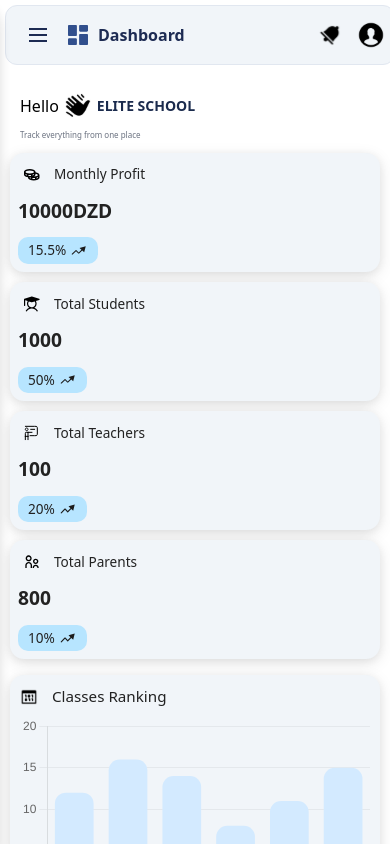
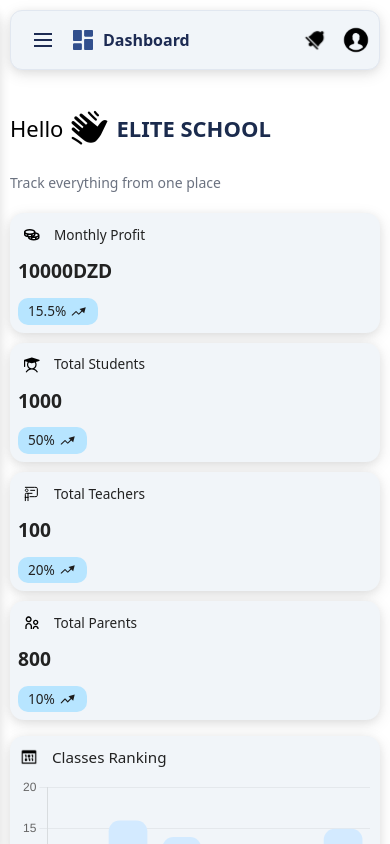
Before and after one commit to Aiimene/Edux, a Next.js app: page /admin/dashboard in a window 390 px wide. Shown: the top 844 px of the page. Built offline with nearby package versions, Linux system fonts and the light colour scheme.

Commit message:
refactor : upading the layout and styling

```diff
--- a/src/app/admin/dashboard/layout.module.css
+++ b/src/app/admin/dashboard/layout.module.css
@@ -1,20 +1,24 @@
 .container {
   width: 100%;
   box-sizing: border-box;
+  margin-top: 20px;
+  padding: 0;
 }
 
 .greetingSection {
   display: flex;
   align-items: center;
   gap: -4px;
-  margin-left: 25px;
-  margin-top: -10px;
-  margin-bottom: 20px;
+  margin-left: 0;
+  margin-top: 30px;
+  margin-bottom: 30px;
   flex-wrap: wrap;
 }
 
 .greetingText {
   margin: 0;
+  font-size: 32px;
+  font-weight: 500;
 }
 
 .greetingIcon {
@@ -24,55 +28,71 @@
 .enterpriseName {
   margin: 0;
   color: #1B2B4D;
-  font-size: 18px;
+  font-size: 32px;
   font-weight: 600;
 }
 
 .subtitle {
   margin: 0;
-  margin-left: 30px;
+  margin-left: 0;
   margin-top: -30px;
-  margin-bottom: 20px;
+  margin-bottom: 30px;
   color: #6b7280;
-  font-size: 10px;
-  font-weight: 60;
+  font-size: 18px;
+  font-weight: 400;
 }
 
 @media (max-width: 768px) {
+  .container {
+    margin-top: 15px;
+  }
+
   .greetingSection {
-    margin-left: 15px;
-    margin-top: -5px;
-    margin-bottom: 15px;
+    margin-left: 0;
+    margin-top: 25px;
+    margin-bottom: 25px;
     gap: 4px;
   }
 
+  .greetingText {
+    font-size: 26px;
+  }
+
   .enterpriseName {
-    font-size: 16px;
+    font-size: 26px;
   }
 
   .subtitle {
-    margin-left: 15px;
+    margin-left: 0;
     margin-top: -20px;
-    margin-bottom: 15px;
-    font-size: 9px;
+    margin-bottom: 25px;
+    font-size: 16px;
   }
 }
 
 @media (max-width: 480px) {
+  .container {
+    margin-top: 10px;
+  }
+
   .greetingSection {
-    margin-left: 10px;
-    margin-top: 0;
-    margin-bottom: 12px;
+    margin-left: 0;
+    margin-top: 20px;
+    margin-bottom: 20px;
+  }
+
+  .greetingText {
+    font-size: 22px;
   }
 
   .enterpriseName {
-    font-size: 14px;
+    font-size: 22px;
   }
 
   .subtitle {
-    margin-left: 10px;
+    margin-left: 0;
     margin-top: -15px;
-    margin-bottom: 12px;
-    font-size: 8px;
+    margin-bottom: 20px;
+    font-size: 14px;
   }
 }
--- a/src/app/admin/dashboard/layout.tsx
+++ b/src/app/admin/dashboard/layout.tsx
@@ -1,6 +1,10 @@
+'use client';
+
 import React from "react";
 import Image from "next/image";
 import enterpriseData from "../../../data/enterprise.json";
+import DashboardTop from "../../../components/dashboard/DashboardTop/DashboardTop";
+import { useSidebar } from "../../../hooks/useSidebar";
 import styles from "./layout.module.css";
 
 export default function DashboardLayout({
@@ -8,16 +12,21 @@ export default function DashboardLayout({
 }: {
   children: React.ReactNode;
 }) {
+  const { toggle } = useSidebar();
+
   return (
+    <>
+      <DashboardTop onMenuClick={toggle} />
       <div className={styles.container}>
         {/* Greeting Section */}
         <div className={styles.greetingSection}>
           <p className={styles.greetingText}>Hello</p>
-        <Image src="/icons/hello.svg" alt="hello" width={30} height={30} className={styles.greetingIcon} />
+          <Image src="/icons/hello.svg" alt="hello" width={45} height={45} className={styles.greetingIcon} />
           <p className={styles.enterpriseName}>{enterpriseData.name}</p>
         </div>
         <p className={styles.subtitle}>Track everything from one place</p>
         {children}
       </div>
+    </>
   );
 }
--- a/src/app/admin/dashboard/page.module.css
+++ b/src/app/admin/dashboard/page.module.css
@@ -2,6 +2,9 @@
   display: flex;
   gap: 22px;
   margin-bottom: 32px;
+  margin-left: 0;
+  margin-right: 0;
+  width: 100%;
   flex-wrap: wrap;
 }
 
@@ -10,6 +13,8 @@
   gap: 22px;
   width: 100%;
   margin-bottom: 32px;
+  margin-left: 0;
+  margin-right: 0;
   flex-wrap: wrap;
 }
 
@@ -25,6 +30,8 @@
   gap: 22px;
   width: 100%;
   margin-top: 24px;
+  margin-left: 0;
+  margin-right: 0;
   align-items: stretch;
   flex-wrap: wrap;
 }
--- a/src/app/admin/layout.module.css
+++ b/src/app/admin/layout.module.css
@@ -10,6 +10,7 @@
   flex-direction: column;
   width: 100%;
   transition: margin-left 0.3s ease-in-out;
+  margin-left: 20px;
 }
 
 .content {
@@ -17,16 +18,28 @@
   flex-grow: 1;
   width: 100%;
   overflow-x: hidden;
+  margin-right: 20px;
+  box-sizing: border-box;
 }
 
 @media (max-width: 768px) {
+  .mainContent {
+    margin-left: 0;
+  }
+
   .content {
     padding: 15px;
+    margin-right: 15px;
   }
 }
 
 @media (max-width: 480px) {
+  .mainContent {
+    margin-left: 0;
+  }
+
   .content {
     padding: 10px;
+    margin-right: 10px;
   }
 }
--- a/src/app/admin/layout.tsx
+++ b/src/app/admin/layout.tsx
@@ -1,9 +1,7 @@
 'use client';
 
 import React from "react";
-import { usePathname } from "next/navigation";
 import Sidebar from "../../components/UI/Sidebar";
-import DashboardTop from "../../components/dashboard/DashboardTop/DashboardTop";
 import { useSidebar } from "../../hooks/useSidebar";
 import styles from "./layout.module.css";
 
@@ -12,15 +10,12 @@ export default function AdminLayout({
 }: {
   children: React.ReactNode;
 }) {
-  const { isOpen, toggle, close } = useSidebar();
-  const pathname = usePathname();
-  const isDashboard = pathname === '/admin/dashboard';
+  const { isOpen, close } = useSidebar();
 
   return (
     <div className={styles.container}>
       <Sidebar isOpen={isOpen} onClose={close} />
       <div className={styles.mainContent}>
-        {isDashboard && <DashboardTop onMenuClick={toggle} />}
         <div className={styles.content}>
           {children}
         </div>
--- a/src/components/UI/Sidebar/Sidebar.module.css
+++ b/src/components/UI/Sidebar/Sidebar.module.css
@@ -10,7 +10,8 @@
   border-radius: 30px;
   overflow: hidden;
   box-sizing: border-box;
-  margin-top: 8px;
+  margin-top: 20px;
+  margin-left: 20px;
   position: relative;
   transition: transform 0.3s ease-in-out;
   z-index: 1000;
@@ -56,6 +57,7 @@
     top: 0;
     transform: translateX(-100%);
     margin-top: 0;
+    margin-left: 0;
     border-radius: 0 30px 30px 0;
     z-index: 1000;
     box-shadow: 2px 0 10px rgba(0, 0, 0, 0.1);
--- a/src/components/dashboard/DashboardCard/Dashboard.module.css
+++ b/src/components/dashboard/DashboardCard/Dashboard.module.css
@@ -8,7 +8,7 @@
     display: flex;
     flex-direction: column;
     gap: 8px;
-    margin-left: 10px;
+    margin-left: 0;
   }
 
   .header {
--- a/src/components/dashboard/DashboardTop/DashboardTop.module.css
+++ b/src/components/dashboard/DashboardTop/DashboardTop.module.css
@@ -1,7 +1,6 @@
 .topWrapper {
   width: 100%;
   max-width: 100%;
-
   min-height: 60px;
   height: 60px;
   background: #F1F5F9;
@@ -11,8 +10,9 @@
   align-items: center;
   justify-content: space-between;
   border: 1px solid #e1e7f0;
-  margin: 10px 8px 0 8px;
+  margin: 0 20px 0 0;
   box-sizing: border-box;
+  box-shadow: 0 4px 16px rgba(0,0,0,0.1), 0 2px 8px rgba(0,0,0,0.06);
 }
 
 /* LEFT SECTION */
@@ -129,7 +129,7 @@
 /* Responsive Styles */
 @media (max-width: 768px) {
   .topWrapper {
-    margin: 10px 5px 0 5px;
+    margin: 0 15px 0 0;
     padding: 12px 15px;
     border-radius: 12px;
   }
@@ -184,7 +184,7 @@
 
 @media (max-width: 480px) {
   .topWrapper {
-    margin: 5px;
+    margin: 0 10px 0 0;
     padding: 10px 12px;
     min-height: 50px;
   }
```
Lines whose indentation alone changed are shown as unchanged.
